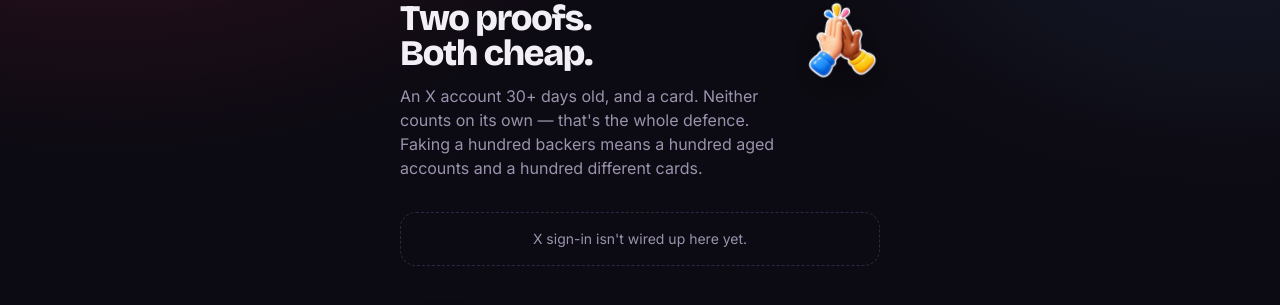
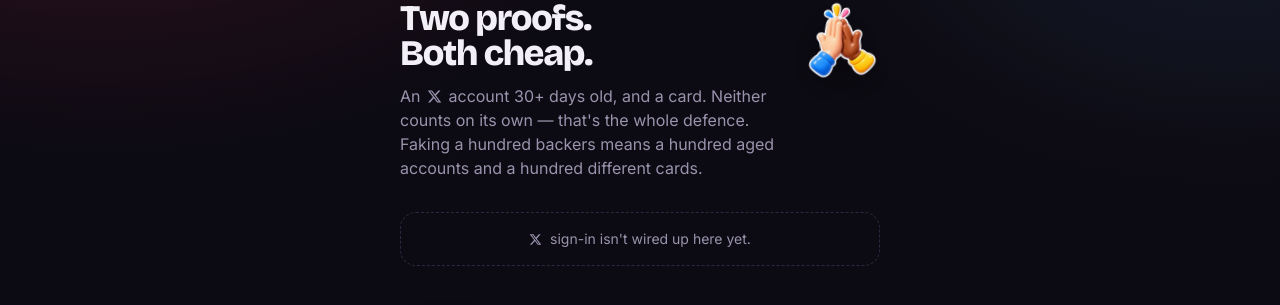
Before and after one commit to man0l/famlove, a Next.js app: page /join in a window 1280 px wide. Shown: the part 120-425 px from the top of the page. Built offline with nearby package versions, Linux system fonts and the light colour scheme; no server answers.

Commit message:
Put the X mark on the join page
The sign-in button and every mention of X on /join use the wordmark
instead of a bare letter.

```diff
--- a/src/app/join/page.tsx
+++ b/src/app/join/page.tsx
@@ -6,6 +6,7 @@ import { FEATURED_TIER, MIN_X_ACCOUNT_AGE_DAYS, TIERS } from "@/lib/config";
 import { formatCents } from "@/lib/time";
 import { Sticker } from "@/components/Sticker";
 import { TrustRow } from "@/components/TrustRow";
+import { XIcon } from "@/components/XIcon";
 
 export const dynamic = "force-dynamic";
 export const metadata: Metadata = { title: "Get cents" };
@@ -35,7 +36,7 @@ export default async function JoinPage({
           <h1 className="display text-4xl">
             {listing ? (
               <>
-                Sign in with X
+                Sign in with <XIcon size={34} className="mx-1 align-[-0.12em]" />
                 <br />
                 to list it.
               </>
@@ -49,13 +50,17 @@ export default async function JoinPage({
           </h1>
           <p className="mt-3 text-mute">
             {listing ? (
-              <>Free. X is how we know backers are real people.</>
+              <>
+                Free. <XIcon size={15} className="mx-0.5 align-[-0.15em]" /> is
+                how we know backers are real people.
+              </>
             ) : (
               <>
-                An X account {MIN_X_ACCOUNT_AGE_DAYS}+ days old, and a card.
-                Neither counts on its own — that&apos;s the whole defence. Faking
-                a hundred backers means a hundred aged accounts and a hundred
-                different cards.
+                An <XIcon size={15} className="mx-0.5 align-[-0.15em]" /> account{" "}
+                {MIN_X_ACCOUNT_AGE_DAYS}+ days old, and a card. Neither counts
+                on its own — that&apos;s the whole defence. Faking a hundred
+                backers means a hundred aged accounts and a hundred different
+                cards.
               </>
             )}
           </p>
@@ -72,13 +77,18 @@ export default async function JoinPage({
         query.error ?? "",
       ) && (
         <p className="mt-6 rounded-2xl border border-line bg-ink-2 px-4 py-3 text-sm text-mute">
-          {query.error === "banned"
-            ? "That account is suspended."
-            : query.error === "x_not_configured"
-              ? "X sign-in isn't configured on this deployment."
-              : query.error === "cancelled"
-                ? "No problem — nothing happened."
-                : "That sign-in didn't complete. Try again."}
+          {query.error === "banned" ? (
+            "That account is suspended."
+          ) : query.error === "x_not_configured" ? (
+            <>
+              <XIcon size={13} className="mr-1 align-[-0.15em]" /> sign-in
+              isn&apos;t configured on this deployment.
+            </>
+          ) : query.error === "cancelled" ? (
+            "No problem — nothing happened."
+          ) : (
+            "That sign-in didn't complete. Try again."
+          )}
           {query.error === "x_failed" && query.why && query.why !== "unknown" && (
             <span className="mt-1 block text-xs text-mute/70">
               ({query.why.replace(/_/g, " ")})
@@ -90,13 +100,15 @@ export default async function JoinPage({
       {xConfigured() ? (
         <a
           href={`/api/auth/x${next ? `?next=${encodeURIComponent(next)}` : ""}`}
-          className="btn-love mt-8 block px-5 py-4 text-center font-semibold"
+          className="btn-love mt-8 flex items-center justify-center gap-2.5 px-5 py-4 font-semibold"
         >
+          <XIcon size={16} />
           {next === "/new" ? "Sign in with X to list it" : "Sign in with X"}
         </a>
       ) : (
         <p className="mt-8 rounded-2xl border border-dashed border-line px-5 py-4 text-center text-sm text-mute">
-          X sign-in isn&apos;t wired up here yet.
+          <XIcon size={13} className="mr-1 align-[-0.15em]" /> sign-in isn&apos;t
+          wired up here yet.
         </p>
       )}
 
@@ -108,8 +120,9 @@ export default async function JoinPage({
         >
           <p className="text-sm font-medium">Local mode</p>
           <p className="mt-1 text-sm text-mute">
-            No X keys on this machine. Sign in as any handle to play with the
-            real rules against the real database.
+            No <XIcon size={13} className="mx-0.5 align-[-0.15em]" /> keys on
+            this machine. Sign in as any handle to play with the real rules
+            against the real database.
           </p>
           <div className="mt-3 flex gap-2">
             <input type="hidden" name="next" value={next ?? "/wallet"} />
```
